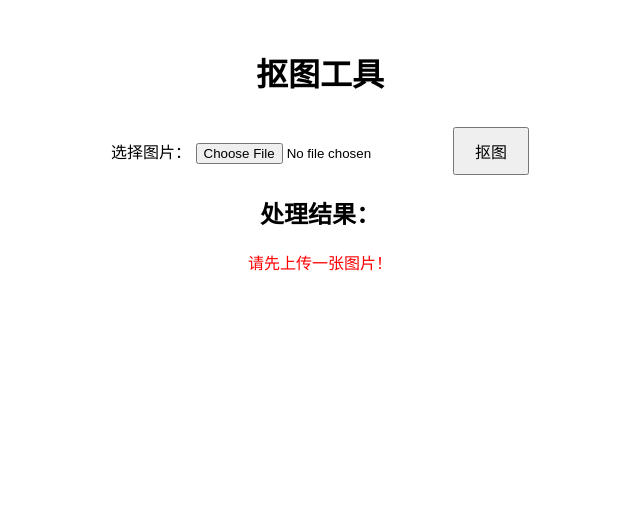
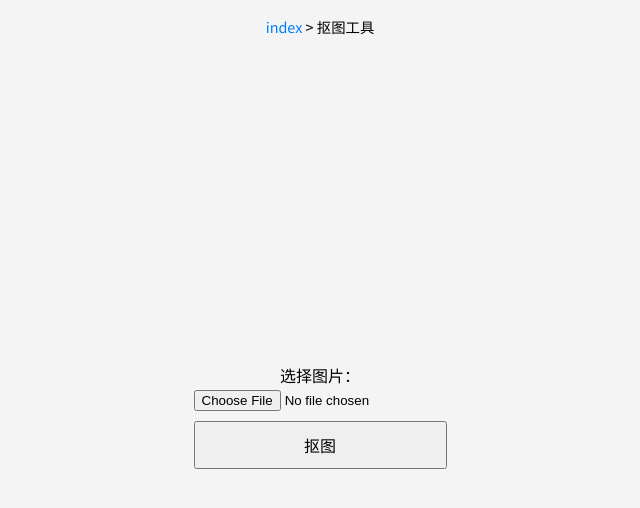
Before and after one commit to hndclpp/tool, a website: page cutout/index.html in a window 1280 px wide. Both pictures are taken after a click on the button "抠图". Shown: the whole page, without its empty margins (320-960 px from the left). Drawn offline with Linux system fonts and the light colour scheme.

Commit message:
update project

```diff
--- a/cutout/index.html
+++ b/cutout/index.html
@@ -4,11 +4,14 @@
     <meta charset="UTF-8">
     <meta name="viewport" content="width=device-width, initial-scale=1.0">
     <title>抠图工具</title>
+    <link rel="stylesheet" href="../static/css/common.css">
     <link rel="stylesheet" href="../static/css/cutout.css">
 </head>
 <body>
+    <nav class="breadcrumb">
+    <a href="../index.html">index</a> &gt; 抠图工具
+</nav>
     <div class="container">
-        <h1>抠图工具</h1>
         <div class="upload-section">
             <label for="upload" class="upload-label">选择图片：</label>
             <input type="file" id="upload" accept="image/*">
@@ -16,7 +19,6 @@
         </div>
 
         <div id="resultContainer" class="result-section">
-            <h2>处理结果：</h2>
             <div id="loadingSpinner" class="spinner" style="display:none;"></div>
             <img id="resultImage" src="" alt="抠图结果" style="display:none;">
             <button id="downloadButton" style="display:none;">下载图片</button>
--- a/static/css/cutout.css
+++ b/static/css/cutout.css
@@ -9,11 +9,14 @@
 
 /* 上传区域样式 */
 .upload-section {
+    display: flex;
+    flex-direction: column;
     margin-bottom: 20px;
 }
 
 /* 结果显示区样式 */
 .result-section {
+
     margin-top: 20px;
 }
 
--- a/static/js/cutout.js
+++ b/static/js/cutout.js
@@ -5,22 +5,10 @@ document.getElementById('upload').addEventListener('change', (event) => {
 });
 
 document.getElementById('processButton').addEventListener('click', async () => {
-    const resultImage = document.getElementById('resultImage');
-    const downloadButton = document.getElementById('downloadButton');
-    const errorMessage = document.getElementById('errorMessage');
-    const loadingSpinner = document.getElementById('loadingSpinner');
-
     if (!uploadedFile) {
-        errorMessage.textContent = '请先上传一张图片！';
-        errorMessage.style.display = 'block';
+        alert('请先上传一张图片！');
         return;
     }
-
-    // 重置界面状态
-    resultImage.style.display = 'none';
-    downloadButton.style.display = 'none';
-    errorMessage.style.display = 'none';
-    loadingSpinner.style.display = 'block';
 
     const formData = new FormData();
     formData.append('image_file', uploadedFile);
@@ -32,30 +20,16 @@ document.getElementById('processButton').addEventListener('click', async () => {
     });
 
     if (!response.ok) {
-            const errorMessageText = await response.text();
-            throw new Error(`抠图失败: ${errorMessageText}`);
+        const errorMessage = await response.text();
+        throw new Error(`抠图失败: ${errorMessage}`);
     }
 
     const imgBlob = await response.blob();
     const imgURL = URL.createObjectURL(imgBlob);
-
+    const resultImage = document.getElementById('resultImage');
     resultImage.src = imgURL;
     resultImage.style.display = 'block';
-        downloadButton.style.display = 'block';
 } catch (error) {
     console.error('抠图失败:', error);
-        errorMessage.textContent = '处理失败，请重试。';
-        errorMessage.style.display = 'block';
-    } finally {
-        loadingSpinner.style.display = 'none';
 }
 });
-
-// 处理下载按钮的点击事件
-document.getElementById('downloadButton').addEventListener('click', () => {
-    const resultImage = document.getElementById('resultImage');
-    const link = document.createElement('a');
-    link.href = resultImage.src;
-    link.download = 'result.png';
-    link.click();
-});
```
Also changed, not shown: index.html (+1 -1 lines), README.md. Lines whose indentation alone changed are shown as unchanged.
